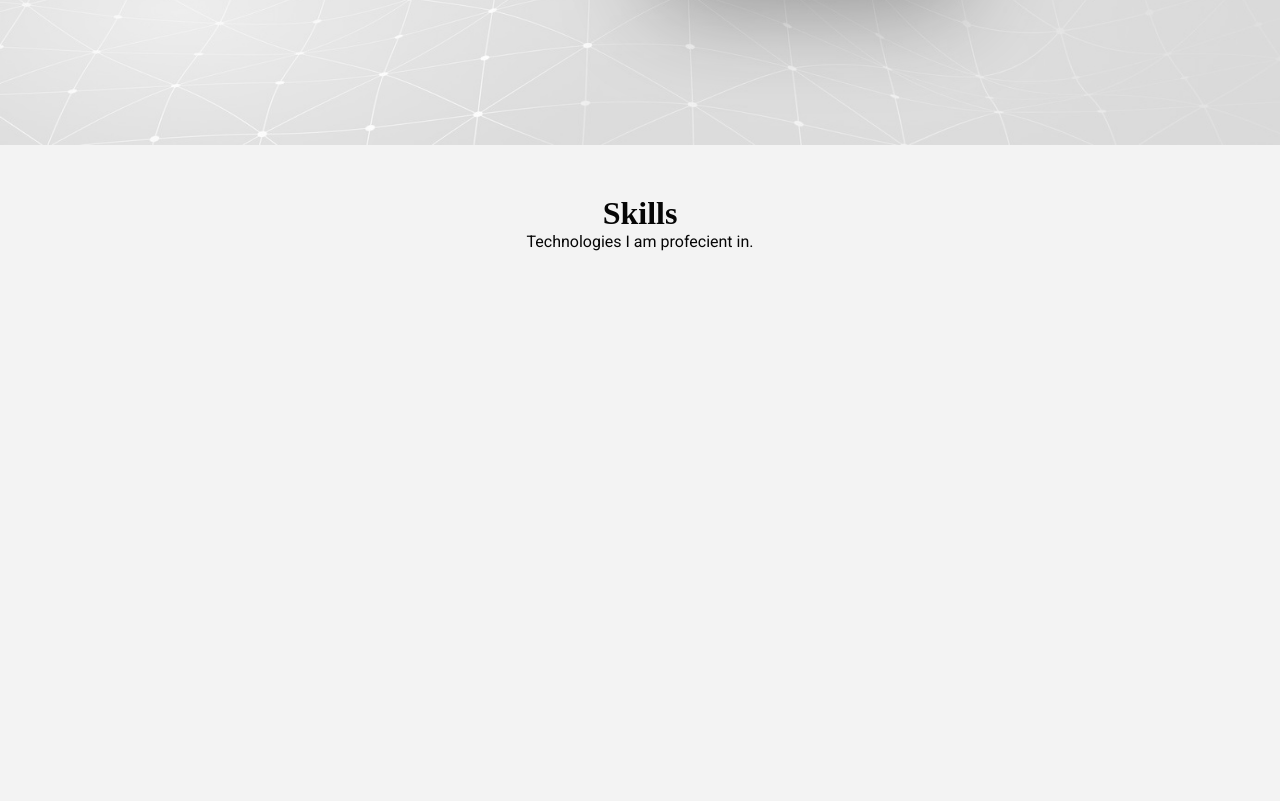
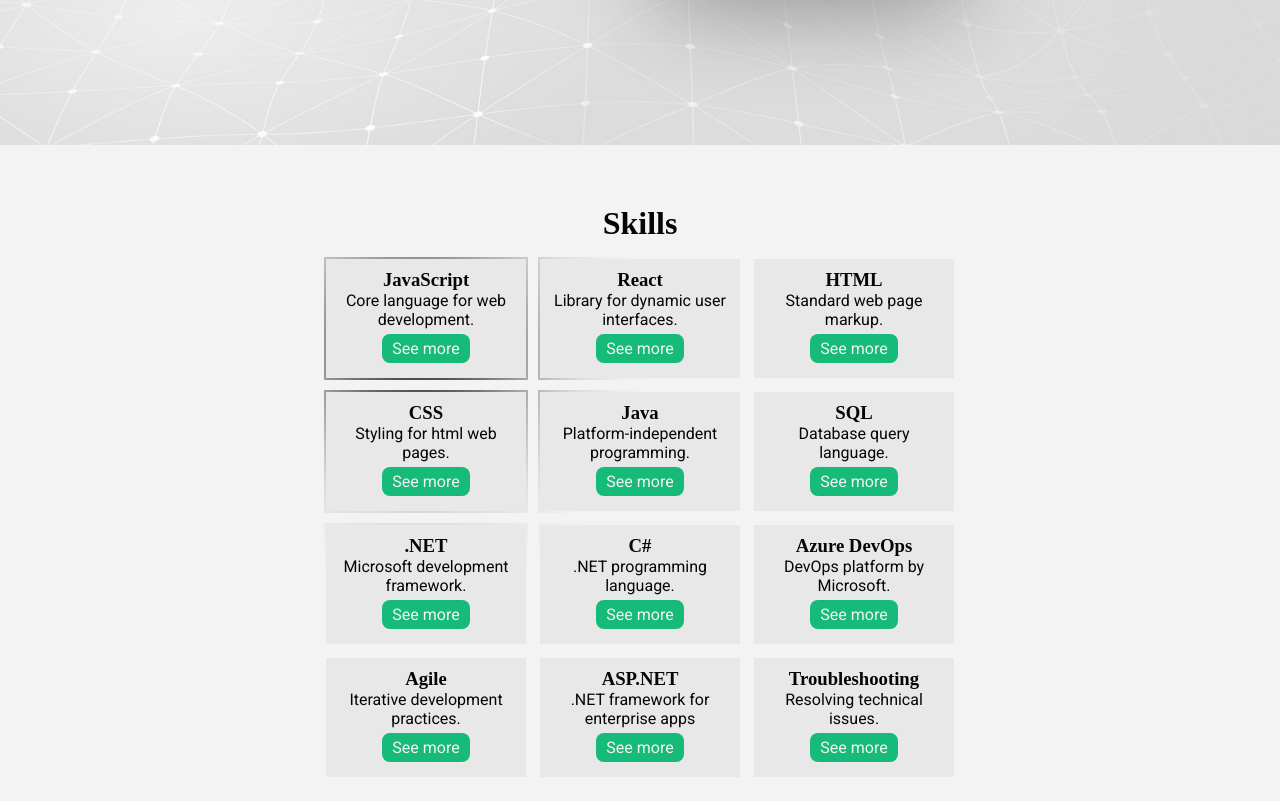
Before and after one commit to oscarcalvert/portfolio, a plain HTML site: page index.html in a window 1280 px wide. Shown: the part 455-1256 px from the top of the page. Before the commit the page ends 800 px from the top, so only its background shows below. Drawn offline with Linux system fonts and the light colour scheme; a web font is replaced by a local one.

Commit message:
created new page
created hero and skills section

```diff
--- /dev/null
+++ b/Media/data/codeSkills.json
@@ -0,0 +1,64 @@
+{
+    "skills": [
+        {
+            "name": "JavaScript",
+            "description": "Core language for web development.",
+            "link": "https://developer.mozilla.org/en-US/docs/Web/JavaScript"
+        },
+        {
+            "name": "React",
+            "description": "Library for dynamic user interfaces.",
+            "link": "https://react.dev/"
+        },
+        {
+            "name": "HTML",
+            "description": "Standard web page markup.",
+            "link": "https://developer.mozilla.org/en-US/docs/Web/HTML"
+        },
+        {
+            "name": "CSS",
+            "description": "Styling for html web pages.",
+            "link": "https://developer.mozilla.org/en-US/docs/Web/CSS"
+        },
+        {
+            "name": "Java",
+            "description": "Platform-independent programming.",
+            "link": "https://www.oracle.com/java/technologies/"
+        },
+        {
+            "name": "SQL",
+            "description": "Database query language.",
+            "link": "https://en.wikipedia.org/wiki/SQL"
+        },
+        {
+            "name": ".NET",
+            "description": "Microsoft development framework.",
+            "link": "https://dotnet.microsoft.com/"
+        },
+        {
+            "name": "C#",
+            "description": ".NET programming language.",
+            "link": "https://dotnet.microsoft.com/en-us/languages/csharp"
+        },
+        {
+            "name": "Azure DevOps",
+            "description": "DevOps platform by Microsoft.",
+            "link": "https://azure.microsoft.com/en-us/products/devops/"
+        },
+        {
+            "name": "Agile",
+            "description": "Iterative development practices.",
+            "link": "https://www.agilealliance.org/"
+        },
+        {
+            "name": "ASP.NET",
+            "description": ".NET framework for enterprise apps",
+            "link": "https:/dotnet.microsoft.com/en-us/apps/aspnet"
+        },
+        {
+            "name": "Troubleshooting",
+            "description": "Resolving technical issues.",
+            "link": "https://en.wikipedia.org/wiki/Troubleshooting"
+        }
+    ]
+}
--- a/Scripts/main.js
+++ b/Scripts/main.js
@@ -2,6 +2,31 @@ let colorlink = document.querySelector("#colorLink")
 let colorswitch = document.querySelector("#colorSwitch")
 let heroBg = document.querySelector("#heroBg")
 let currentColor = localStorage.getItem("color") != null ? localStorage.getItem("color") : "light"
+let skillsArray = []
+
+let skillsContainer = document.querySelector(".skillsContainer")
+let skillsCircle = document.querySelector(".skillCircle")
+
+document.addEventListener('mousemove', (event) => {
+    const mouseX = event.clientX - skillsContainer.getBoundingClientRect().left;
+    const mouseY = event.clientY - skillsContainer.getBoundingClientRect().top;
+
+    const skillsCircleWidthHalf = skillsCircle.offsetWidth / 2;
+    const skillsCircleHeightHalf = skillsCircle.offsetHeight / 2;
+
+    // Adjust the position to center the skillsCircle under the cursor
+    skillsCircle.style.left = (mouseX - skillsCircleWidthHalf) + 'px';
+    skillsCircle.style.top = (mouseY - skillsCircleHeightHalf) + 'px';
+});
+
+class Skill {
+    constructor(n, d, l) {
+        this.name = n
+        this.desc = d
+        this.link = l
+        this.img = n + ".png"
+    }
+}
 
 
 colorlink.setAttribute("href", `./Styles/${currentColor}Colors.css`)
@@ -22,3 +47,40 @@ function switchStyles() {
     colorlink.setAttribute("href", `./Styles/${currentColor}Colors.css`)
     heroBg.setAttribute("src", `./Media/hero_${currentColor}.jpg`)
 }
+
+fetch("/Media/data/codeSkills.json")
+    .then(response => {
+        return response.json()
+    })
+    .then(data => {
+        data.skills.forEach(skill => {
+            skillsArray.push(new Skill(skill.name, skill.description, skill.link))
+        });
+        displaySkills(skillsArray)
+    })
+
+
+function displaySkills(skills) {
+    skills.forEach(skill => {
+        let wrapper = document.createElement("div")
+        wrapper.classList.add("skillItemBg")
+        let item = document.createElement("div")
+        item.classList.add("skillItem")
+        let header = document.createElement("h3")
+        header.innerHTML = skill.name
+        let desc = document.createElement("p")
+        desc.innerHTML = skill.desc
+        let link = document.createElement("a")
+        link.setAttribute("href", skill.link)
+        link.classList.add("btn")
+        link.classList.add("btn-main")
+        link.innerHTML = 'See more'
+
+
+        wrapper.append(item)
+        item.append(header)
+        item.append(desc)
+        item.append(link)
+        skillsContainer.append(wrapper)
+    });
+}
--- a/index.html
+++ b/index.html
@@ -25,14 +25,12 @@
             <img src="./Media/faceshot.jpeg" alt="picture of oscar" class="headShot">
         </div>
     </section>
-    <section>
+    <section class="gridSection">
         <div class="section_title">
             <h2>Skills</h2>
-            <p>Technologies I am profecient in.</p>
         </div>
-        <div>
-
-        </div>
+        <div class="skillsContainer">
+            <div class="skillCircle"></div>
     </section>
 
 </body>
--- a/styles/darkColors.css
+++ b/styles/darkColors.css
@@ -4,6 +4,8 @@
     --outline: #d0d0d0;
     --accent: rgb(73, 184, 140);
     --shadows: 0px 0px 100px #00000072;
+    --outline: #252525;
+    --panel: #0e0e0e;
     background-color: var(--bg);
     color: var(--text);
 }
--- a/styles/lightColors.css
+++ b/styles/lightColors.css
@@ -4,6 +4,8 @@
     --outline: #d0d0d0;
     --accent: rgb(22, 186, 121);
     --shadows: 0px 10px 100px #00000063;
+    --outline: #d1d1d1;
+    --panel: #e8e8e8;
     background-color: var(--bg);
     color: var(--text);
 }
@@ -11,3 +13,8 @@
 .lightModeButton {
     display: none;
 }
+
+
+.skillImage {
+    filter: invert()
+}
--- a/styles/main.css
+++ b/styles/main.css
@@ -35,6 +35,7 @@ section {
 
 .gradient_text {
     background: linear-gradient(to right, var(--text), var(--accent));
+    background-clip: border-box;
     -webkit-background-clip: text;
     color: transparent;
     display: inline-block;
@@ -80,11 +81,85 @@ section {
 
 .section_title {
     text-align: center;
+    margin: 10px;
+}
+
+
+
+.skillsContainer {
+    display: inline-grid;
+    grid-template-columns: 1fr 1fr 1fr;
+    justify-content: center;
+    overflow: hidden;
+    position: relative;
+}
+
+.gridSection .skillCircle {
+    width: 200px;
+    height: 200px;
+    background-color: var(--text);
+    border-radius: 100%;
+    filter: blur(4em);
+    position: absolute;
+    z-index: -12;
+}
+
+.skillItem {
+    background-color: var(--panel);
+    padding: 10px;
+    z-index: 10;
+    width: 200px;
+    text-align: center;
+    position: relative;
+    transition: outline 1s;
+    outline: 2px solid transparent;
+
+    &:hover {
+        outline: 2px solid var(--text);
+    }
+}
+
+.skillItemBg {
+    padding: 2px;
+    border: 5px solid var(--bg);
+    background-color: transparent;
+    width: max-content;
+}
+
+.gridSection {
+    display: flex;
+    flex-direction: column;
+    justify-content: start;
+    align-items: center;
+    z-index: -100;
+    position: inherit;
+}
+
+.btn {
+    padding-inline: 10px;
+    padding-block: 5px;
+    text-decoration: none;
+    display: inline-block;
+    margin-block: 5px;
+    border-radius: 8px;
+    transition: all 0.2s;
+
+    &:hover {
+        transform: translateY(-3px);
+    }
+}
+
+.btn-main {
+    background-color: var(--accent);
+    color: var(--bg);
 }
 
 .hidden {
     display: none;
 }
+
+
+
 
 
 @media (max-width: 777px) {
@@ -93,4 +168,18 @@ section {
         flex-flow: column-reverse;
         text-align: center;
     }
+
+    .skillsContainer {
+        margin-inline: 0;
+    }
+
+    .skillsContainer {
+        grid-template-columns: 1fr 1fr;
+    }
 }
+
+@media (max-width: 500px) {
+    .skillsContainer {
+        grid-template-columns: 1fr;
+    }
+}
```
Also changed, not shown: Media/skill_icons/react.png (added).
